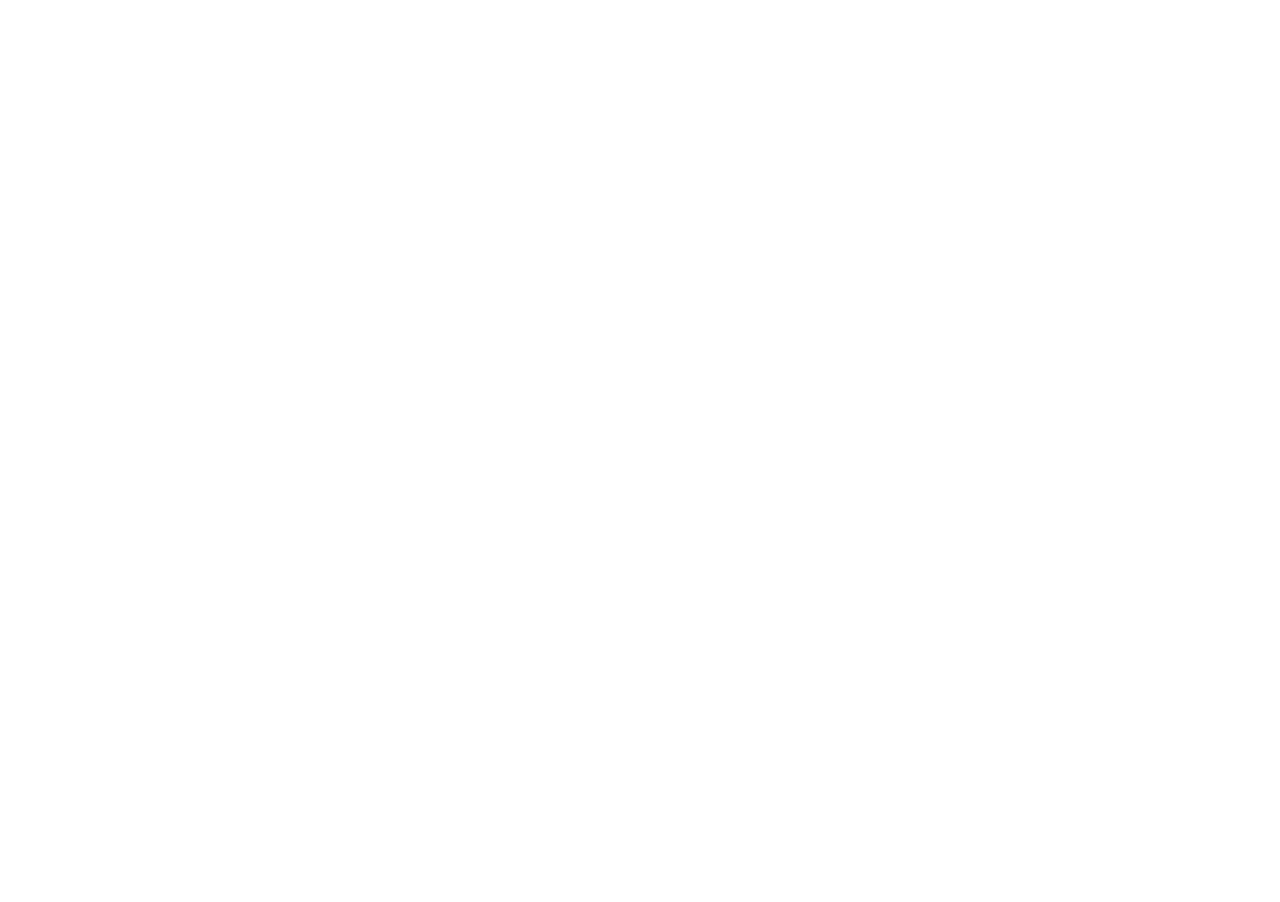
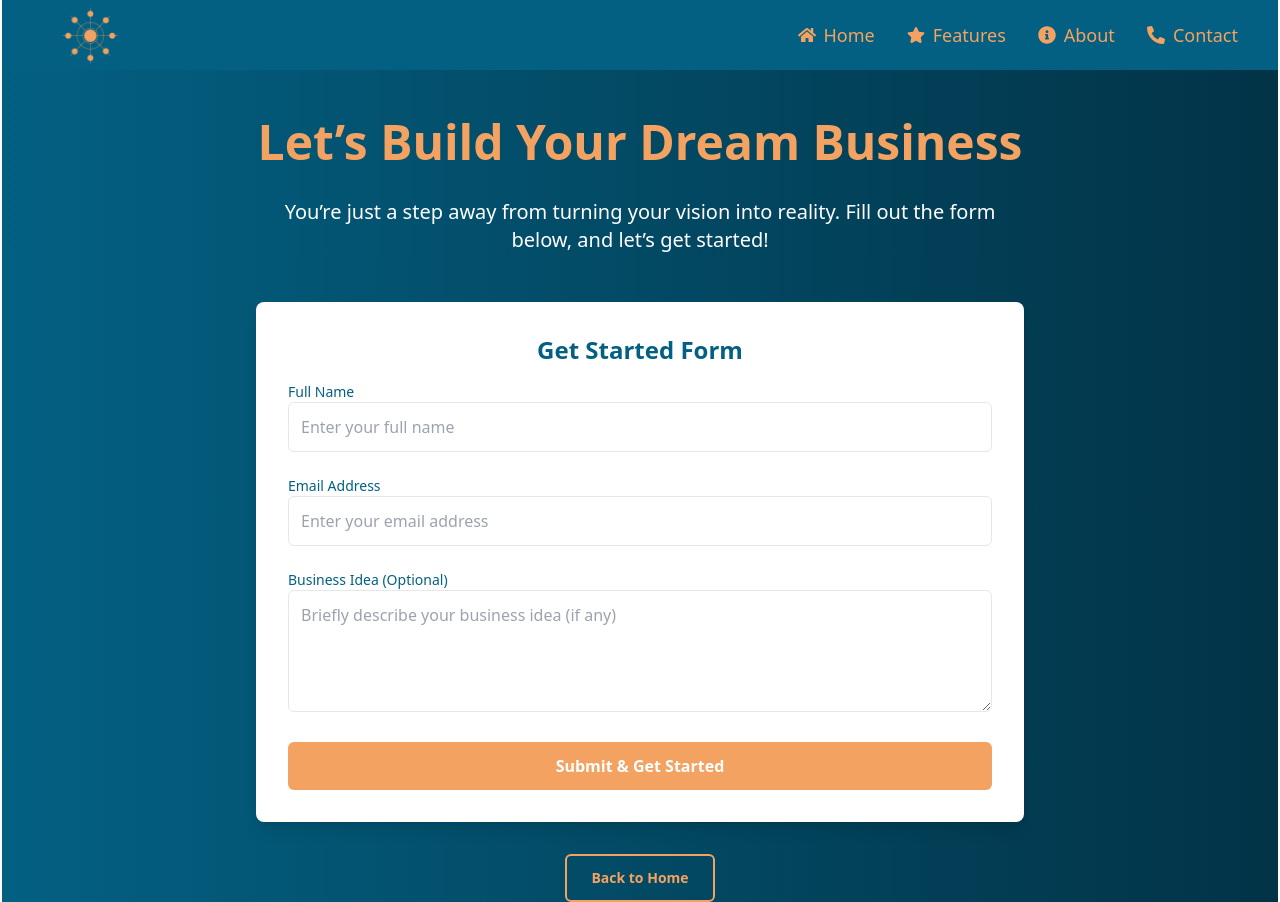
Before and after one commit to KojoFocus/ConnectPro, a React (Vite) app: page /get-started in a window 1280 px wide. Before the commit this address had no page. Before the commit the page ends 800 px from the top, so only its background shows below. Built offline with nearby package versions, Linux system fonts and the light colour scheme.

Commit message:
changed the backgrounds and also added the get started page

```diff
--- a/src/App.tsx
+++ b/src/App.tsx
@@ -6,6 +6,7 @@
 // import Footer from "./components/footer";
 import GetInvolved from "./components/GetInvolved";
 import HomePage from "./components/HomePage";
+import GetStartedPage from "./components/GetStartedPage";
 
 function App() {
   return (
@@ -15,6 +16,7 @@
           {/* HomePage includes HeroSection, so no need to route for HeroSection */}
           <Route path="/" element={<HomePage />} />
           <Route path="/getting-started" element={<GettingStarted />} />
+          <Route path="/get-started" element={<GetStartedPage />} />
           <Route path="/programs" element={<Programs />} />
           <Route path="/success-stories" element={<SuccessStories />} />
           <Route path="/contact" element={<ContactUs />} />
--- a/src/components/ContactUs.tsx
+++ b/src/components/ContactUs.tsx
@@ -9,7 +9,7 @@
   };
 
   return (
-    <div className="collapse bg-gradient-to-r from-[#036082] to-[#023347] text-white mx-0 px-4 rounded-none">
+    <div className="collapse bg-white text-black mx-0 px-4 rounded-none">
       <input
         type="checkbox"
         checked={isOpen} // Use state to control the checkbox
@@ -34,7 +34,7 @@
         <div className="collapse-content p-4 mx-0">
           {/* Section Title */}
           <h2 className="text-2xl font-semibold mb-4 text-[#F4A261]">Get in Touch</h2>
-          <p className="text-base text-white mb-4">
+          <p className="text-base text-black mb-4">
             Have questions or need more information? Feel free to reach out to us via the contact form below or through our social media channels.
           </p>
 
--- /dev/null
+++ b/src/components/GetStartedPage.tsx
@@ -0,0 +1,82 @@
+import Navbar from "./NavBar"; // Import the Navbar component
+import { Link } from "react-router-dom"; // Import Link for routing
+
+const GetStartedPage = () => {
+  return (
+    <>
+      <Navbar />
+      <div className="w-full min-h-screen bg-gradient-to-r from-[#036082] to-[#023347] text-white px-6 md:px-16">
+        <br></br>
+        <br></br>
+        <h1 className="text-4xl md:text-5xl text-center font-bold mb-8 text-[#F4A261]">
+          Let’s Build Your Dream Business
+        </h1>
+        <p className="text-center text-lg md:text-xl mb-12 max-w-3xl mx-auto">
+          You’re just a step away from turning your vision into reality. Fill out
+          the form below, and let’s get started!
+        </p>
+
+        {/* Form Section */}
+        <div className="bg-white text-[#036082] rounded-lg shadow-lg p-8 max-w-3xl mx-auto">
+          <h2 className="text-2xl font-semibold mb-4 text-center">
+            Get Started Form
+          </h2>
+          <form className="space-y-6">
+            <div>
+              <label htmlFor="name" className="block text-sm font-medium">
+                Full Name
+              </label>
+              <input
+                type="text"
+                id="name"
+                placeholder="Enter your full name"
+                className="w-full p-3 border rounded-md focus:outline-none focus:ring focus:ring-[#036082]"
+                required
+              />
+            </div>
+            <div>
+              <label htmlFor="email" className="block text-sm font-medium">
+                Email Address
+              </label>
+              <input
+                type="email"
+                id="email"
+                placeholder="Enter your email address"
+                className="w-full p-3 border rounded-md focus:outline-none focus:ring focus:ring-[#036082]"
+                required
+              />
+            </div>
+            <div>
+              <label htmlFor="idea" className="block text-sm font-medium">
+                Business Idea (Optional)
+              </label>
+              <textarea
+                id="idea"
+                placeholder="Briefly describe your business idea (if any)"
+                rows={4}
+                className="w-full p-3 border rounded-md focus:outline-none focus:ring focus:ring-[#036082]"
+              ></textarea>
+            </div>
+            <button
+              type="submit"
+              className="w-full bg-[#F4A261] text-white py-3 rounded-md hover:bg-[#e08c4a] transition duration-300 font-semibold"
+            >
+              Submit & Get Started
+            </button>
+          </form>
+        </div>
+
+        {/* Back to Home Section */}
+        <div className="text-center mt-8">
+          <Link to="/">
+            <button className="btn bg-transparent border-2 border-[#F4A261] text-[#F4A261] px-6 py-3 rounded-md hover:bg-[#F4A261] hover:text-white transition duration-300">
+              Back to Home
+            </button>
+          </Link>
+        </div>
+      </div>
+    </>
+  );
+};
+
+export default GetStartedPage;
--- a/src/components/HeroSection.tsx
+++ b/src/components/HeroSection.tsx
@@ -4,7 +4,7 @@
 
 const HeroSection = () => {
   return (
-    <div className="hero bg-gradient-to-r from-[#036082] to-[#023347] w-full h-[2/3] flex flex-col items-center justify-between py-8">
+    <div className="hero bg-white w-full h-[2/3] flex flex-col items-center justify-between ">
       {/* Navbar Component */}
       <Navbar />
 
@@ -13,7 +13,7 @@
           <h1 className="text-3xl md:text-5xl text-[#F4A261] font-bold">
             Connecting Ideas to Opportunities
           </h1>
-          <p className="py-4 md:py-6 text-sm md:text-base text-white">
+          <p className="py-4 md:py-6 text-sm md:text-base text-black">
             Every business begins with an idea, but turning it into success
             takes guidance and resources. At ConnectPro, we offer coaching,
             mentorship, and access to raw materials, packaging solutions,
@@ -21,7 +21,7 @@
           </p>
           <div className="flex justify-center lg:justify-start">
             <Link to="/getting-started">
-              <button className="btn bg-[#F4A261] text-[#036082] px-4 py-2 md:px-6 md:py-3 rounded-md hover:bg-[#e08c4a] transition duration-300">
+              <button className="btn bg-[#F4A261] text-white px-4 py-2 md:px-6 md:py-3 rounded-md hover:bg-[#e08c4a] transition duration-300">
                 GET STARTED
               </button>
             </Link>
--- a/src/components/NavBar.tsx
+++ b/src/components/NavBar.tsx
@@ -7,7 +7,9 @@
   const [menuOpen, setMenuOpen] = useState(false);
 
   return (
-    <div className="flex w-full h-[30px] justify-between items-center mt-0 mb-0 px-6 md:px-10 mb-0">
+    <div className="flex w-full h-[70px] bg-[#036082] justify-between items-center mt-0 mb-0 px-6 md:px-10 mb-0">
+
+    {/* // <div className="flex w-full h-[70px] bg-[#023347] justify-between items-center mt-0 mb-0 px-6 md:px-10 mb-0"> */}
       {/* Logo */}
       <img
         src={logo}
--- a/src/components/SuccessStories.tsx
+++ b/src/components/SuccessStories.tsx
@@ -9,7 +9,7 @@
   };
 
   return (
-    <div className="collapse bg-gradient-to-r from-[#036082] to-[#023347] text-white mx-0 px-4 rounded-lg shadow-md">
+    <div className="collapse bg-white text-black mx-0 px-4 rounded-none shadow-md">
       <input
         type="checkbox"
         checked={isOpen} // Control the checkbox state
@@ -35,7 +35,7 @@
         <div className="collapse-content p-4 mx-0">
           {/* Section Title */}
           <h2 className="text-2xl font-semibold mb-4 text-[#F4A261]">Our Success Stories</h2>
-          <p className="text-base text-white">
+          <p className="text-base text-black">
             Our programs have helped many entrepreneurs achieve their goals and grow their businesses. Here are a few inspiring success stories from participants in our programs.
           </p>
 
@@ -53,7 +53,7 @@
               </div>
               <div className="p-4">
                 <h4 className="text-lg font-semibold text-white mb-2">John Doe's Story</h4>
-                <p className="text-white">
+                <p className="text-black">
                   John, a small business owner, participated in our Connect Pro program and successfully secured funding to expand his operations, resulting in a 50% increase in sales.
                 </p>
               </div>
--- a/src/components/footer.tsx
+++ b/src/components/footer.tsx
@@ -12,16 +12,16 @@
   };
 
   return (
-    <div className="bg-[#023347] text-white py-6 mt-0">
+    <div className="bg-[#036082] text-white py-6 mt-0">
       <div className="container mx-auto px-6 py-0 md:px-10">
         <div className="grid grid-cols-1 sm:grid-cols-2 lg:grid-cols-4 gap-8">
           {/* Logo and description */}
           <div className="flex flex-col items-center sm:items-start">
             <img src={logo} className="max-w-[120px] mb-4" alt="Logo" />
-            <p className="text-sm md:text-base text-center sm:text-left">
+            {/* <p className="text-sm md:text-base text-center sm:text-left">
               Empowering entrepreneurs with the resources and support needed for
               success. Join us today to take your business to the next level.
-            </p>
+            </p> */}
           </div>
 
           {/* Social Media Links */}
```
Also changed, not shown: src/components/GetInvolved.tsx (+4 -4 lines), src/components/GettingStarted.tsx (+19 -12 lines), src/components/Programs.tsx (+7 -7 lines).
